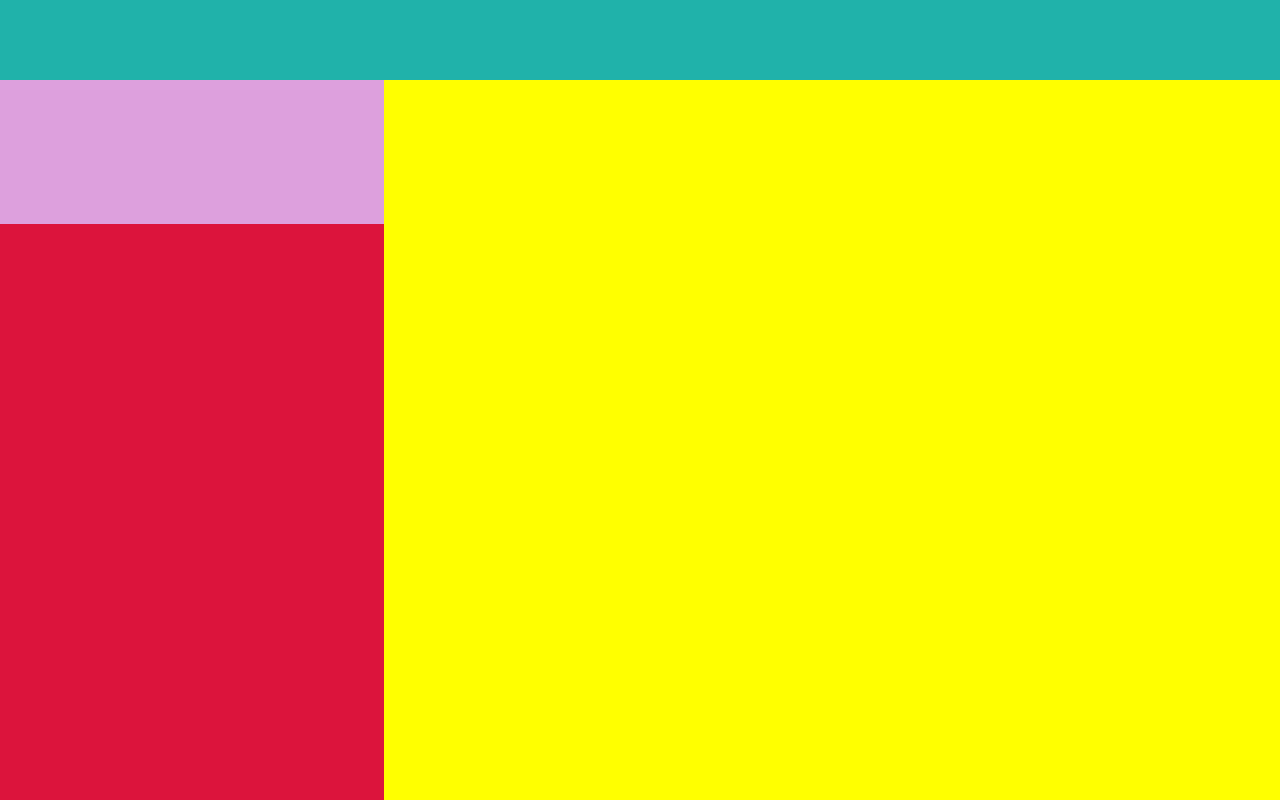
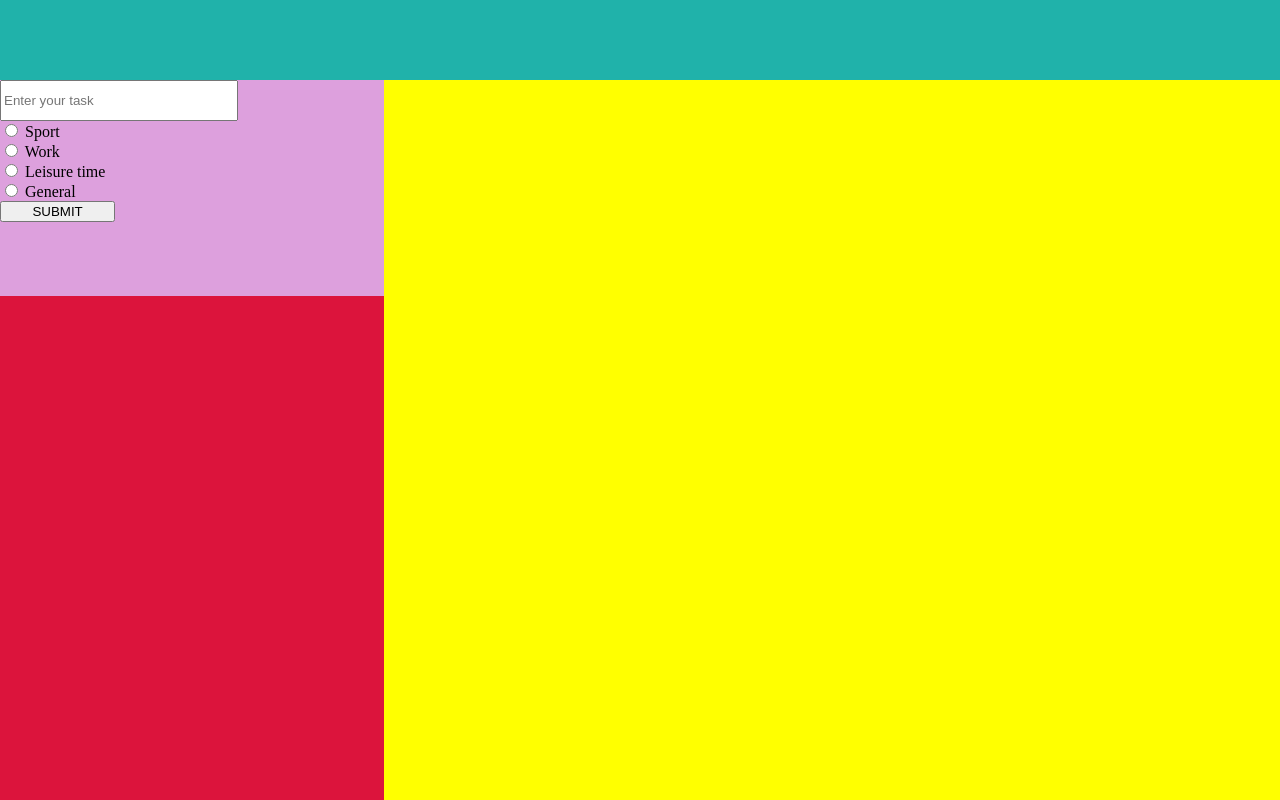
Before and after one commit to jancewicz/To-Do-List, a website built with webpack: page src/index.html in a window 1280 px wide. Built offline with nearby package versions, Linux system fonts and the light colour scheme.

Commit message:
added images to webpack config and basic form to site

```diff
--- a/package.json
+++ b/package.json
@@ -1,10 +1,12 @@
 {
   "devDependencies": {
     "css-loader": "^6.10.0",
+    "file-loader": "^6.2.0",
     "html-webpack-plugin": "^5.6.0",
     "style-loader": "^3.3.4",
     "ts-loader": "^9.5.1",
     "typescript": "^5.4.2",
+    "url-loader": "^4.1.1",
     "webpack": "^5.90.3",
     "webpack-cli": "^5.1.4",
     "webpack-dev-server": "^5.0.3"
--- a/src/index.html
+++ b/src/index.html
@@ -17,11 +17,37 @@
 
         </div>
         <div class="grid-container">
-            <div class="grid-element-1">
+            <div class="grid-element-1"></div>
+            <div class="grid-element-2">
             </div>
-            <div class="grid-element-2"></div>
-            <div class="grid-element-3"></div>
-            <div class="grid-element-4"></div>
+            <div class="grid-element-3">
+
+                <form action="">
+                    <input type="text" id="task-input" name="task-input" placeholder="Enter your task">
+                    <div>
+                        <input type="radio" class="custom-sport" id="sport" name="sport" value="sport"
+                            class="radio-input-category">
+                        <label for="sport">Sport</label>
+                    </div>
+                    <div>
+                        <input type="radio" id="work" name="work" value="work" class="radio-input-category">
+                        <label for="work">Work</label>
+                    </div>
+                    <div>
+                        <input type="radio" id="leisure" name="leisure" value="leisure" class="radio-input-category">
+                        <label for="leisure">Leisure time</label>
+                    </div>
+                    <div>
+                        <input type="radio" id="general" name="general" value="general" class="radio-input-category">
+                        <label for="general">General</label>
+                    </div>
+                    <div>
+                        <button type="submit" id="submit-task-button">SUBMIT</button>
+                    </div>
+                </form>
+
+
+            </div>
         </div>
         <div class="footer"></div>
     </div>
--- a/src/style.css
+++ b/src/style.css
@@ -44,5 +44,26 @@ body {
     background-color: plum;
     grid-column: 1;
     grid-row: 1;
-    height: 20%;
+    height: 30%;
+    display: flex;
+
 }
+
+.grid-element-3>form {
+    height: 40%;
+    width: 60%;
+}
+
+.radio-input-category+label {
+    cursor: pointer;
+}
+
+.grid-element-3>form>#task-input {
+    width: 100%;
+    height: 40%;
+}
+
+#submit-task-button {
+    width: 50%;
+    height: 30%;
+}
--- a/webpack.config.js
+++ b/webpack.config.js
@@ -2,65 +2,46 @@ const HtmlWebpackPlugin = require('html-webpack-plugin');
 const path = require('path');
 
 module.exports = {
-
     entry: './src/index.ts',
-
     mode: "development",
-
     output: {
-
         filename: 'bundle.js',
-
         path: path.resolve(__dirname, 'dist'),
-
     },
-
     plugins: [
         new HtmlWebpackPlugin({
             template: './src/index.html'
         })
     ],
-
     module: {
-
         rules: [
-
             {
-
                 test: /\.tsx?$/,
-
                 use: 'ts-loader',
-
                 exclude: /node_modules/,
-
             },
-
             {
                 test: /\.css$/i,
-
                 use: ["style-loader", "css-loader"],
-
             },
-
+            {
+                test: /\.(png|svg|jpg|jpeg|gif)$/i,
+                type: 'asset/resource',
+                generator: {
+                    filename: 'images/[name][ext]'
+                }
+            },
         ],
-
     },
-
     resolve: {
-
         extensions: ['.tsx', '.ts', '.js'],
-
     },
-
     devtool: 'source-map',
-
     devServer: {
         static: {
             directory: path.resolve(__dirname, 'dist'),
         },
         compress: true,
         port: 9000,
-
     },
-
 };
```
Also changed, not shown: dist/bundle.js, dist/images/sport_icon.png (added), dist/index.html, src/icons/sport_icon.png (added), src/index.ts (line endings or trailing spaces), 2 other files.
